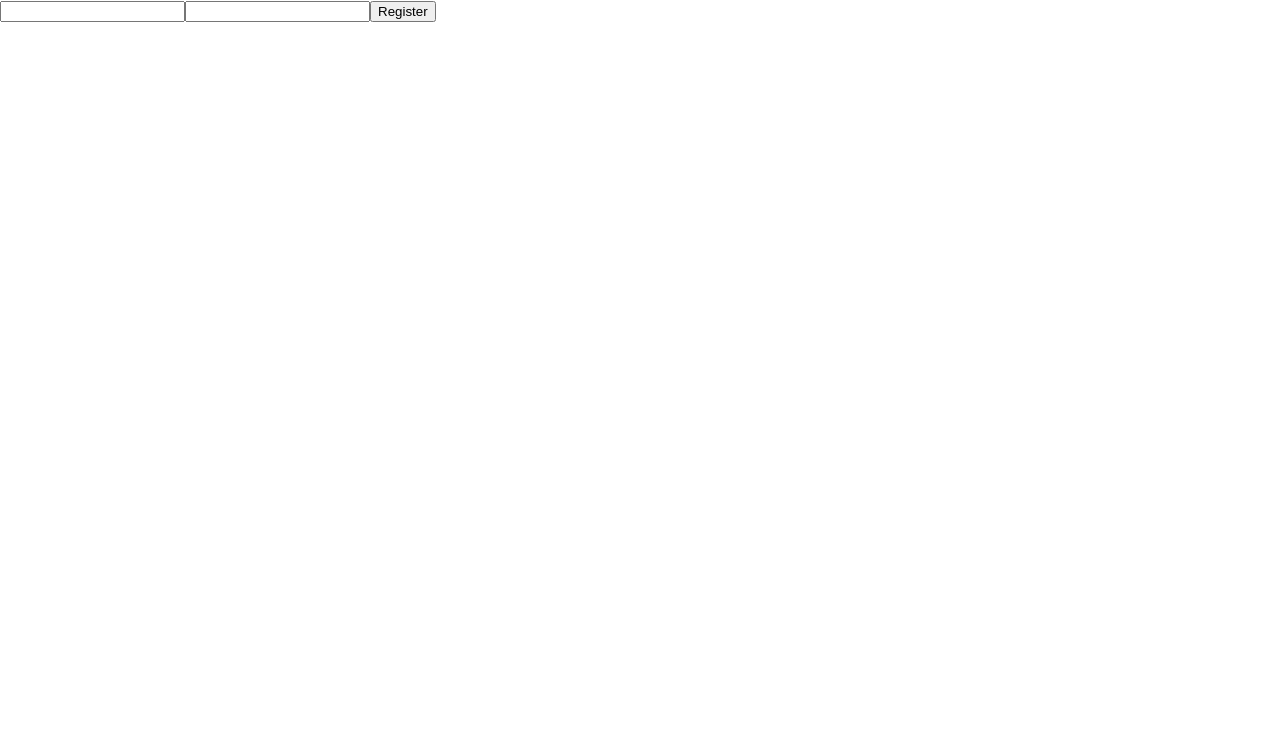
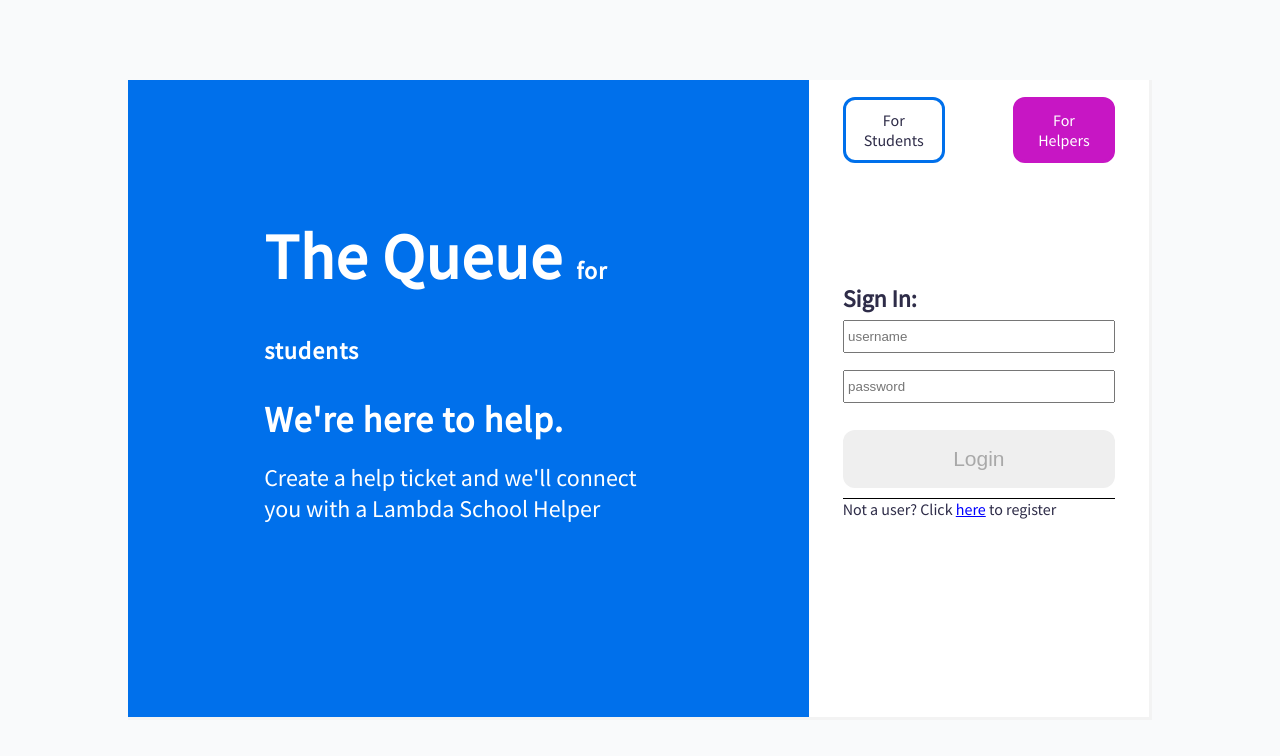
Before and after one commit to BW-Dev-Desk-Queue-1/Front-End, a React (Create React App) app in the folder dev-desk-queue/: page /login in a window 1280 px wide. Shown: the top 756 px of the page. Built offline with nearby package versions, Linux system fonts and the light colour scheme.

Commit message:
added a login page with a bunch of styling

```diff
--- a/dev-desk-queue/src/App.js
+++ b/dev-desk-queue/src/App.js
@@ -3,8 +3,7 @@
 import './App.css';
 import StudentDashboard from './components/Student/StudentDashboard.js';
 import HelperDashboard from './components/Helper/HelperDashboard.js';
-import CreateTicket from './components/CreateTicket/CreateTicket.js';
-
+import LoginPage from './components/LoginPage/LoginPage.js';
 
 
 import Login from "./components/Login"
@@ -18,11 +17,12 @@
   return (
     <Router>
       <div className="App">
-        <Register />
+        {/* <Register /> */}
       <Switch>
         <Route exact path='/' component={Login}/>
         <Route path="/home" component={Login} />
         <Route path="/dashboard" component={StudentDashboard} component={HelperDashboard} />
+        <Route path='/login' component={LoginPage} />
       </Switch>
       </div>
     </Router>
--- a/dev-desk-queue/src/components/Login.js
+++ b/dev-desk-queue/src/components/Login.js
@@ -1,5 +1,7 @@
 import React, { useState } from 'react';
 import axios from "axios";
+
+import './LoginPage/LoginPage.css'
 
 const Login = props => {
 
@@ -30,7 +32,7 @@
   }
 
   return (
-    <div>
+    <div className={`login-form ${props.lr === 'login' ? '' : 'hidden'}`}>
     <form onSubmit={handleLogin}>
         <input
           type="string"
--- /dev/null
+++ b/dev-desk-queue/src/components/LoginPage/LoginPage.css
@@ -0,0 +1,145 @@
+.login-page{
+    background: #F9FAFB;
+    height: 100vh;
+}
+
+.login-content{
+    width: 80%;
+    height: 80%;
+    margin: 0;
+    position: absolute;
+    top: 50%;
+    left: 50%;
+    -ms-transform: translate(-50%, -50%);
+    transform: translate(-50%, -50%);
+    background: white;
+
+    border-right: 3px solid #f3f3f3;
+    border-bottom: 3px solid #f3f3f3;
+
+    display:grid;
+    grid-template-columns: 2fr 1fr;
+}
+
+.login-about{
+    padding: 20%;
+}
+
+.student {
+    background: #0070EB;
+}
+
+.helper {
+    background: #C716C4;
+}
+
+.white-text{
+    color:white;
+}
+
+h1 {
+    font-size: 64px;
+    font-weight: bold;
+    color: white;
+    margin-bottom: 5%;
+    letter-spacing: 1px;
+}
+
+.login-about h2 {
+    font-size: 36px;
+    font-weight: 600;
+    color:white;
+    letter-spacing: 1px;
+    margin-bottom: 5%;
+}
+
+.login-about p {
+    font-size: 24px;
+    color: white;
+}
+
+.for-students{
+    color: white;
+    font-size: 24px;
+}
+
+.for-helpers{
+    color: white;
+    font-size: 24px;
+}
+
+.student-helper-login-toggle{
+    margin: 5% 0;
+    display: flex;
+    justify-content: space-around;
+}
+
+.student-login{
+    cursor:pointer;
+    border: 3px solid #0070EB;
+    padding: 3% 5%;
+    border-radius: 12px;
+    width: 30%;
+    text-align: center;
+}
+
+.helper-login{
+    cursor:pointer;
+    border: 3px solid #C716C4;
+    padding: 3% 5%;
+    border-radius: 12px;
+    width: 30%;
+    text-align: center;
+}
+
+.login-forms-bottom{
+    margin-top: 35%
+}
+
+.link{
+    color: blue;
+    text-decoration: underline;
+    cursor: pointer;
+}
+
+.header{
+    margin-left: 10%;
+    margin-bottom: 2%;
+    font-size: 24px;
+    font-weight: 600;
+}
+
+.user-check{
+    margin-left: 10%;
+    margin-right: 10%;
+    border-top: 1px solid black;
+}
+
+.hidden{
+    display:none;
+}
+
+
+/* Login styles */
+
+.login-form form{
+    display:flex;
+    flex-direction: column;
+}
+
+.login-form input{
+    width: 80%;
+    margin: 0 auto;
+    margin-bottom: 5%;
+    padding: 2% 1%;
+}
+
+.login-form button{
+    width: 80%;
+    margin: 3% auto;
+    padding: 5%;
+    border: none;
+    border-radius: 12px;
+    font-size: 21px;
+    color: darkgrey
+}
--- /dev/null
+++ b/dev-desk-queue/src/components/LoginPage/LoginPage.js
@@ -0,0 +1,49 @@
+import React, { useState } from 'react';
+import Login from '../Login.js';
+import Register from '../Register.js';
+
+import './LoginPage.css'
+
+const LoginPage = () => {
+    const [studentHelperState, setStudentHelperState] = useState('student');
+    const [loginRegisterState, setLoginRegisterState] = useState('login');
+    const studentClick = () => {
+        setStudentHelperState('student');
+    }
+    const helperClick = () => {
+        setStudentHelperState('helper');
+    }
+    const loginClick = () => {
+        setLoginRegisterState('login');
+    }
+    const registerClick = () => {
+        setLoginRegisterState('register');
+    }
+    return(
+        <div className='login-page'>
+            <div className='login-content'>
+                <div className={`login-about ${studentHelperState === 'student' ? 'student' : 'helper'}`}>
+                    <h1>The Queue <span className={`for-students ${studentHelperState === 'student' ? '' : 'hidden'}`}>for students</span><span className={`for-helpers ${studentHelperState === 'helper' ? '' : 'hidden'}`}>for helpers</span></h1>
+                    <h2>We're here to help.</h2>
+                    <p>Create a help ticket and we'll connect you with a Lambda School Helper</p>
+                </div>
+                <div className='login-forms'>
+                    <div className='student-helper-login-toggle'>
+                        <div className={`student-login ${studentHelperState === 'student' ? '' : 'student white-text'}`} onClick={studentClick}>For Students</div>
+                        <div className={`helper-login ${studentHelperState === 'helper' ? '' : 'helper white-text'}`} onClick={helperClick}>For Helpers</div>
+                    </div>
+                    <div className='login-forms-bottom'>
+                        <h2 className={`header ${loginRegisterState === 'login' ? '' : 'hidden'}`}>Sign In:</h2>
+                        <h2 className={`header ${loginRegisterState === 'register' ? '' : 'hidden'}`}>Register:</h2>
+                        <Login lr={loginRegisterState}/>
+                        <Register lr={loginRegisterState}/>
+                        <div className={`user-check ${loginRegisterState === 'login' ? '' : 'hidden'}`}>Not a user? Click <span className='link' onClick={registerClick}>here</span> to register</div>
+                        <div className={`user-check ${loginRegisterState === 'register' ? '' : 'hidden'}`}>Already a user? Click <span className='link' onClick={loginClick}>here</span> to login</div>
+                    </div>
+                </div>
+            </div>
+        </div>
+    );
+}
+
+export default LoginPage;
--- a/dev-desk-queue/src/components/Register.js
+++ b/dev-desk-queue/src/components/Register.js
@@ -5,7 +5,9 @@
 
 import axios from 'axios';
 
-const Register = () => {
+import './LoginPage/LoginPage.css'
+
+const Register = props => {
   let history = useHistory();
   const { register, errors, handleSubmit } = useForm({
     mode: "onBlur"
@@ -23,6 +25,7 @@
   }
 
   return (
+    <div className={`login-form ${props.lr === 'register' ? '' : 'hidden'}`}>
       <form onSubmit={handleSubmit(onSubmit)}>
         <input
           name="username"
@@ -38,6 +41,7 @@
 
         <button type="submit">Register</button>
       </form>
+    </div>
   );
 };
 
```
Also changed, not shown: dev-desk-queue/public/favicon.png. Lines whose indentation alone changed are shown as unchanged.
